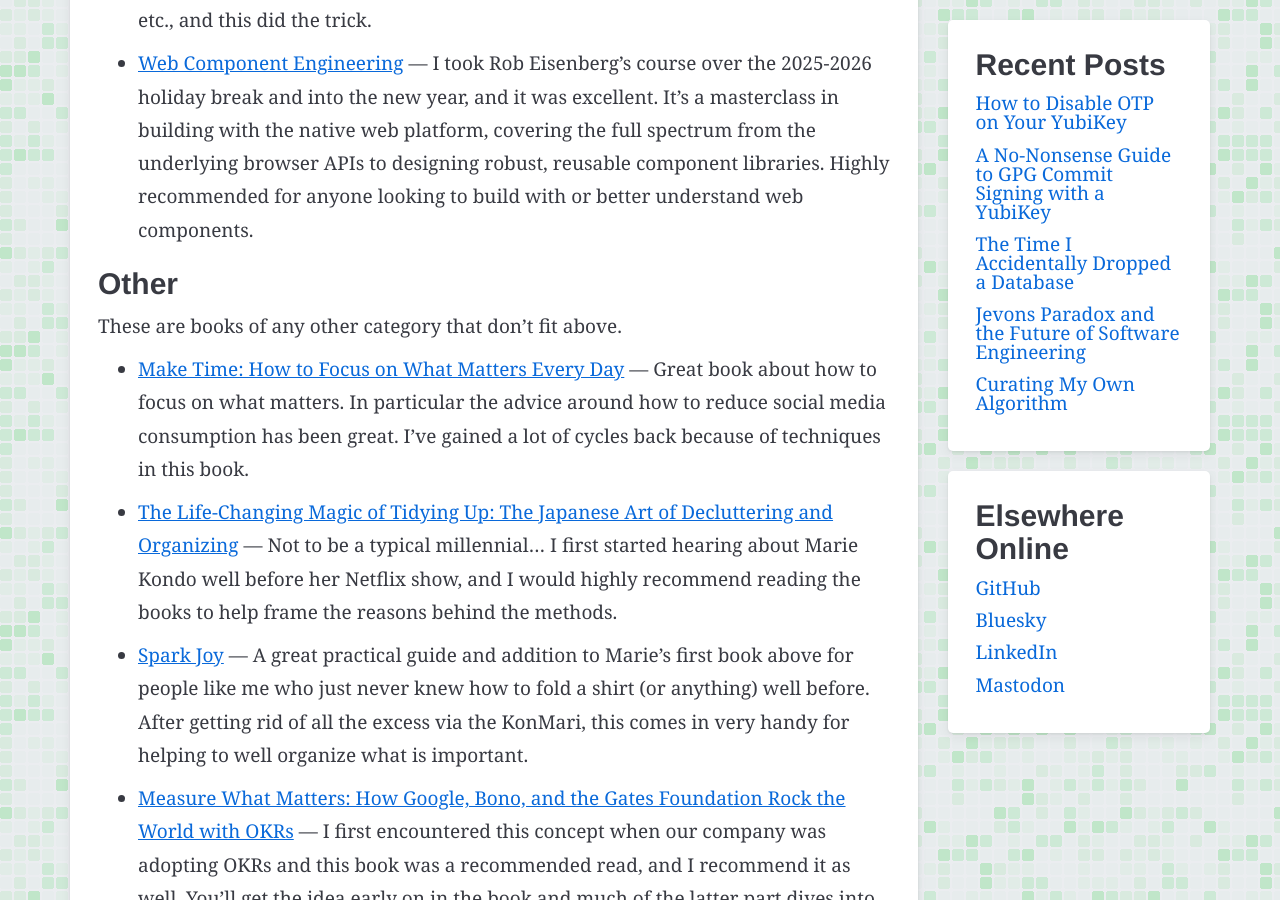
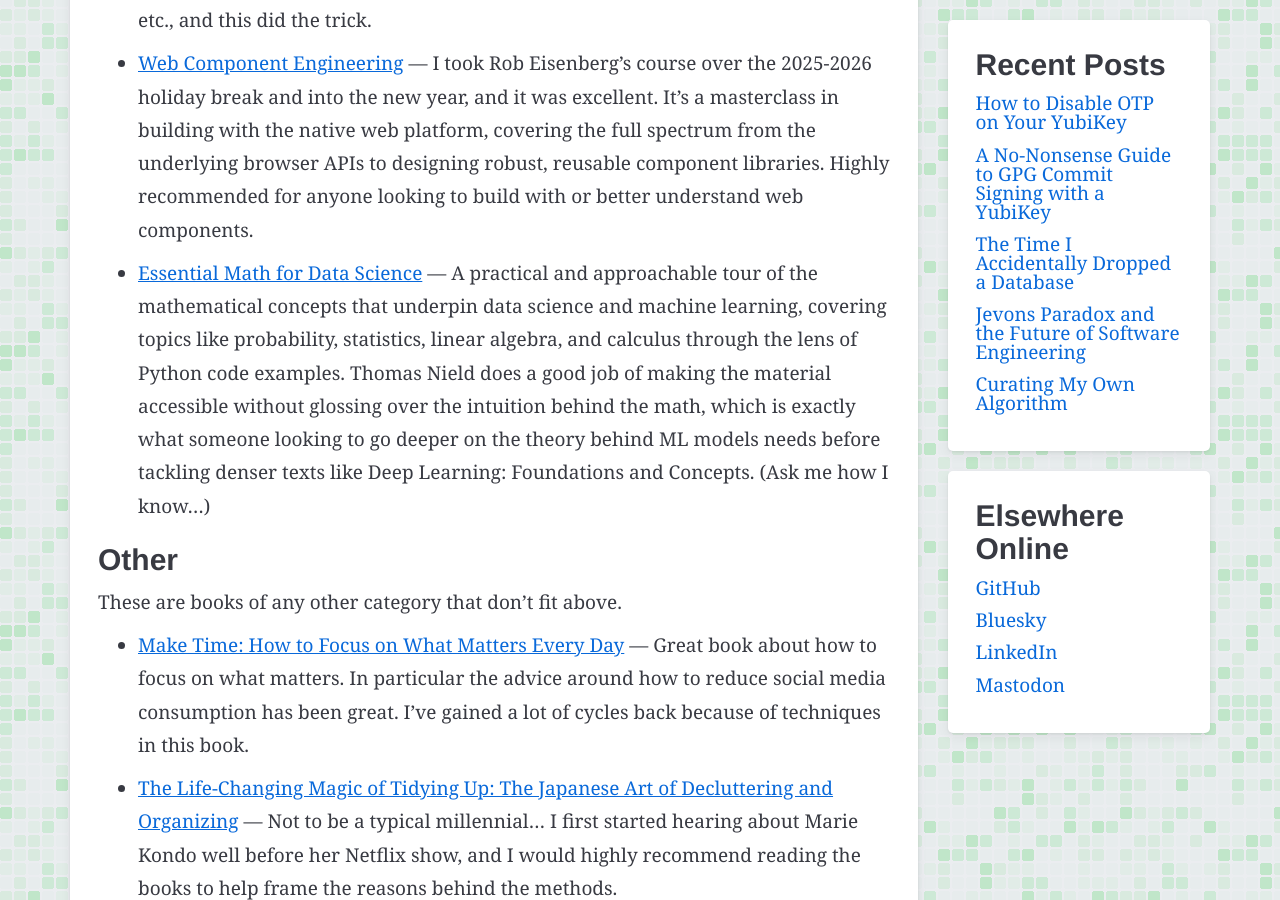
Before and after one commit to ryanspletzer/ryanspletzer.github.io, a Jekyll site: the page built from linkfarm.md, in a window 1280 px wide and 900 px high, scrolled down 11275 px. Built offline with Jekyll 4.4.1, drawn with Linux system fonts in a browser that asks for light colours.

Commit message:
Add Essential Math for Data Science to linkfarm
Co-Authored-By: Claude Sonnet 4.6 <noreply@anthropic.com>

```diff
--- a/linkfarm.md
+++ b/linkfarm.md
@@ -367,6 +367,17 @@ read them:
   reusable component libraries.
   Highly recommended for anyone looking to build with or better understand web components.
 
+* [Essential Math for Data Science](https://www.oreilly.com/library/view/essential-math-for/9781098102975/) — A
+  practical and approachable tour of the mathematical concepts that underpin data science and machine learning,
+  covering topics like probability,
+  statistics,
+  linear algebra,
+  and calculus through the lens of Python code examples.
+  Thomas Nield does a good job of making the material accessible without glossing over the intuition behind the math,
+  which is exactly what someone looking to go deeper on the theory behind ML models needs before tackling denser texts
+  like Deep Learning: Foundations and Concepts.
+  (Ask me how I know...)
+
 ## Other
 
 These are books of any other category that don't fit above.
```
